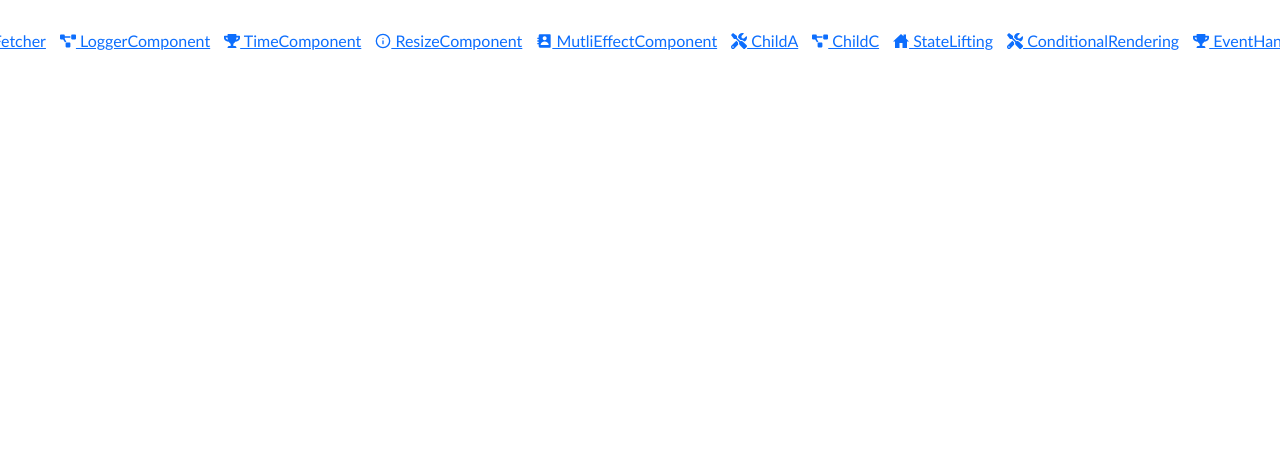
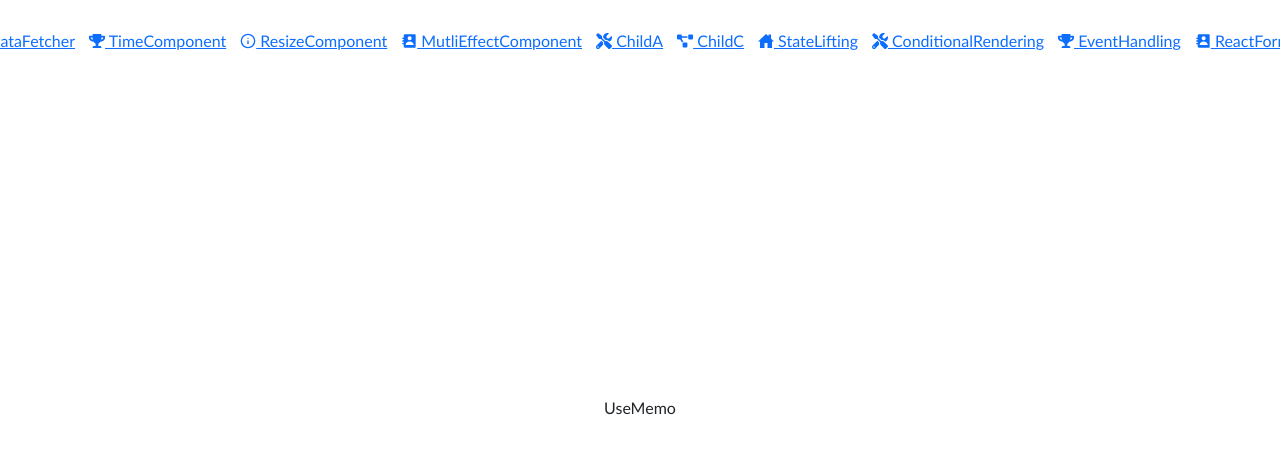
Before and after one commit to khushi23-crypto/React-Basic-Concepts, a React (Create React App) app: page /usememo in a window 1280 px wide. Shown: the top 454 px of the page. Built offline with nearby package versions, Linux system fonts and the light colour scheme.

Commit message:
useMemo Hook

```diff
--- a/src/App.js
+++ b/src/App.js
@@ -5,7 +5,6 @@ import { BrowserRouter as Router, Routes, Route } from 'react-router-dom';
 import UseState from './components/UseState/UseState';
 import UseEffect from './components/UseEffect/UseEffect'
 import DataFetcher from './components/UseEffect/DataFetcher';
-import LoggerComponent from './components/UseEffect/LoggerComponent';
 import ResizeComponent from './components/UseEffect/ResizeComponent';
 import MultiEffectComponent from './components/UseEffect/MultiEffectComponent';
 import TimeComponent from './components/UseEffect/TimeComponent';
@@ -15,6 +14,7 @@ import StateLifting from './components/UseRef/StateLifting';
 import EventHandling from './components/UseRef/EventHandling';
 import ReactForm from './components/UseRef/ReactForm'
 import UseRef from './components/UseRef/UseRef';
+import UseMemo from './components/UseMemo/UseMemo';
 //step1: create context
 const UserContext = createContext();
 //step 2: wrapp all the child inside the provider
@@ -40,7 +40,6 @@ function App() {
         <Route path="/usestate" element={<UseState />} />
         <Route path="/useeffect" element={<UseEffect />} />
         <Route path="/datafetcher" element={<DataFetcher />} />
-        <Route path="/loggercomponent" element={<LoggerComponent />} />
         <Route path="/timecomponent" element={<TimeComponent />} />
         <Route path="/resizecomponent" element={<ResizeComponent />} />
         <Route path="/multieffectcomponent" element={<MultiEffectComponent />} />
@@ -57,6 +56,7 @@ function App() {
           <Route path="/eventhandling" element={<EventHandling />} />
           <Route path="/reactform" element={<ReactForm />} />
           <Route path="/timer" element={<UseRef />} />
+          <Route path="/usememo" element={<UseMemo />} />
       </Routes>
     </Router>
   );
--- a/src/components/Navbar/Navbar.jsx
+++ b/src/components/Navbar/Navbar.jsx
@@ -15,7 +15,6 @@ function Navbar() {
                 <a href="/usestate" className='menu-circle'><IoHomeSharp /> &nbsp;useState</a>
                 <a href="/useeffect" className='menu-circle'><FaCodeBranch />&nbsp;useEffect</a>
                 <a href="/datafetcher" className='menu-circle'><FaTools />&nbsp;DataFetcher</a>
-                <a href="/loggercomponent" className='menu-circle'><FaProjectDiagram />&nbsp;LoggerComponent</a>
                 <a href="/timecomponent" className='menu-circle'><FaTrophy />&nbsp;TimeComponent</a>
                 <a href="/resizecomponent" className='menu-circle'><FiInfo /> &nbsp;ResizeComponent</a>
                 <a href="/multieffectcomponent" className='menu-circle'><BiSolidContact />&nbsp;MutliEffectComponent</a>
@@ -26,9 +25,7 @@ function Navbar() {
                 <a href="/eventhandling" className='menu-circle'><FaTrophy />&nbsp;EventHandling</a>
                 <a href="/reactform" className='menu-circle'><BiSolidContact />&nbsp;ReactForm</a>
                 <a href="/timer" className='menu-circle'><FaCodeBranch />&nbsp;Stopwatch</a>
-
-
-
+                <a href="/usememo" className='menu-circle'><FaProjectDiagram />&nbsp;UseMemo</a>
             </nav>
         </header>
     )
--- a/src/components/UseEffect/LoggerComponent.jsx
+++ /dev/null
@@ -1,20 +0,0 @@
-import React,{useState,useEffect} from 'react'
-
-function LoggerComponent() {
-    const[count,setCount]=useState(0);
-
-
-    useEffect(() => {
-        console.log('Component rendered or count changed:', count)
-    });
-//runs on every render
-
-  return (
-    <div style={{ width: '300px', padding: '20px',  margin: '300px auto', border: '2px solid #ccc', borderRadius: '10px', backgroundColor: '#fff', textAlign: 'center',  boxShadow: '0 4px 8px rgba(0, 0, 0, 0.1)'}}>
-        <h1 style={{ marginBottom: '20px', fontSize: '1.5rem' }}>Count: {count}</h1>
-        <button style={{ padding: '10px 20px', border: '2px solid #000', borderRadius: '5px', backgroundColor: 'white', cursor: 'pointer',fontSize: '1rem' }} onClick={()=>setCount(count+1)}>Increment</button>
-    </div>
-  )
-}
-
-export default LoggerComponent
--- /dev/null
+++ b/src/components/UseMemo/UseMemo.jsx
@@ -0,0 +1,9 @@
+import React from 'react'
+
+function UseMemo() {
+  return (
+    <div>UseMemo</div>
+  )
+}
+
+export default UseMemo
```
